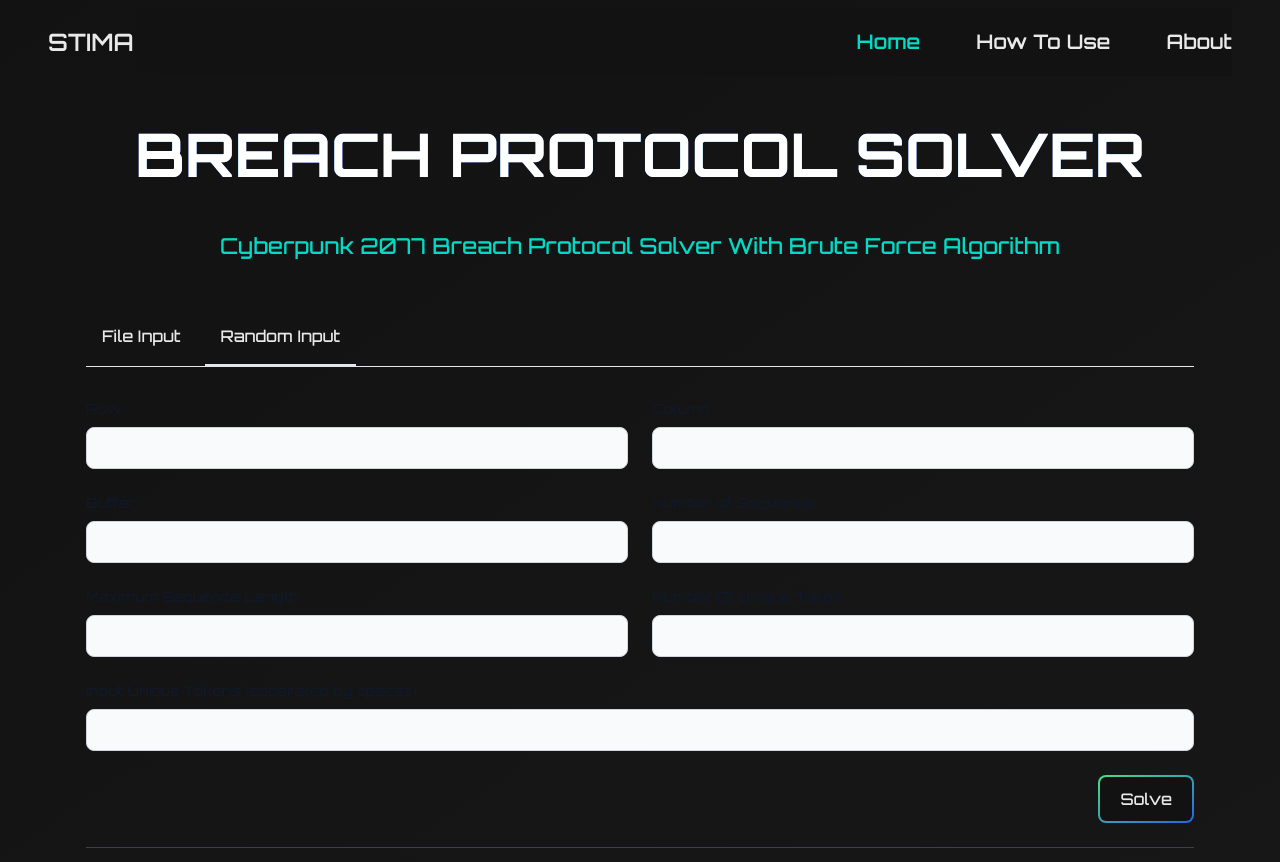
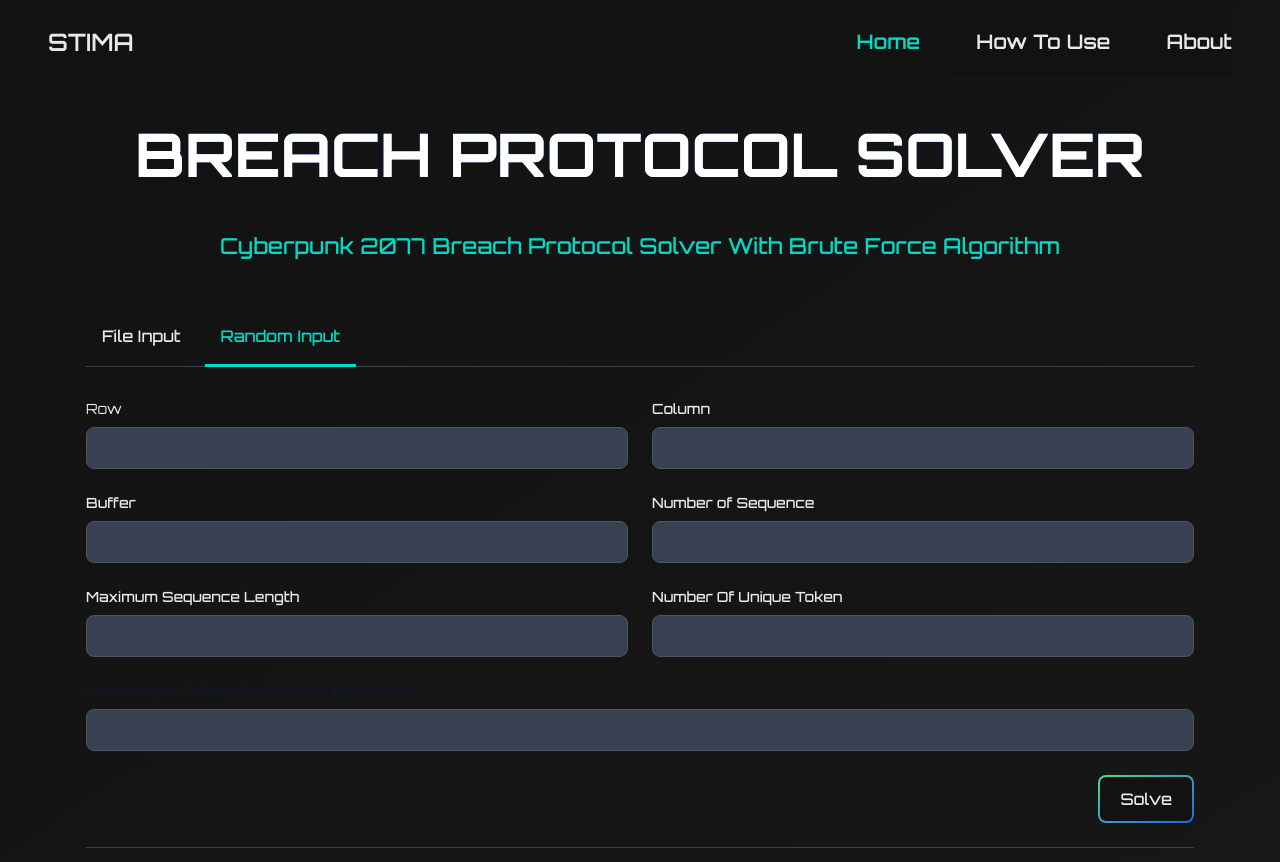
Before and after one commit to ninoaddict/Tucil1_13522068, a Next.js app in the folder src/breach-protocol/: page / in a window 1280 px wide. Both pictures are taken after a click on the button "Random Input". Shown: the top 862 px of the page. Built offline with nearby package versions, Linux system fonts and the light colour scheme; a web font is replaced by a local one.

Commit message:
fix: bruteforce and darkmode

```diff
--- a/src/breach-protocol/app/lib/bruteforce.ts
+++ b/src/breach-protocol/app/lib/bruteforce.ts
@@ -13,6 +13,7 @@
   );
   let maxPoint = 0;
   let maxCoordinate: number[] = [];
+  let isSolutionFound: boolean = false;
 
   // function declaration
   function searchOptimalValue(
@@ -29,11 +30,20 @@
 
     // check current point
     let currPoint = getPoint(token, sequences, rewards);
-    if (currPoint === maxPoint && maxCoordinate.length > coordinates.length) {
-      maxCoordinate = [...coordinates];
-    } else if (currPoint > maxPoint) {
-      maxPoint = currPoint;
-      maxCoordinate = [...coordinates];
+    if (currPoint) {
+      if (!isSolutionFound) {
+        maxPoint = currPoint;
+        maxCoordinate = [...coordinates];
+        isSolutionFound = true;
+      } else if (
+        currPoint === maxPoint &&
+        maxCoordinate.length > coordinates.length
+      ) {
+        maxCoordinate = [...coordinates];
+      } else if (currPoint > maxPoint) {
+        maxPoint = currPoint;
+        maxCoordinate = [...coordinates];
+      }
     }
 
     // check if steps is equal to buffer size
--- a/src/breach-protocol/app/lib/util.ts
+++ b/src/breach-protocol/app/lib/util.ts
@@ -66,10 +66,16 @@
   rewards: number[]
 ) {
   let points = 0;
+  let isFound: boolean = false;
   for (let i = 0; i < sequences.length; i++) {
     if (token.includes(sequences[i])) {
       points += rewards[i];
+      isFound = true;
     }
+  }
+
+  if (!isFound) {
+    return null;
   }
 
   return points;
--- a/src/breach-protocol/app/ui/file-input.tsx
+++ b/src/breach-protocol/app/ui/file-input.tsx
@@ -88,7 +88,7 @@
         <div className="flex items-center justify-center w-full">
           <label
             htmlFor="txt-file"
-            className="flex flex-col items-center justify-center w-full h-56 md:h-64 border-2 border-gray-300 border-dashed rounded-lg cursor-pointer dark:hover:bg-bray-800 bg-gray-700 hover:bg-gray-100 dark:border-gray-600 dark:hover:border-gray-500 dark:hover:bg-gray-600"
+            className="flex flex-col items-center justify-center w-full h-56 md:h-64 border-2 border-dashed rounded-lg cursor-pointer hover:bg-bray-800 bg-gray-700 border-gray-600 hover:border-gray-500 hover:bg-gray-600"
           >
             <div className="flex flex-col items-center justify-center pt-5 pb-6">
               <svg
--- a/src/breach-protocol/app/ui/game.tsx
+++ b/src/breach-protocol/app/ui/game.tsx
@@ -28,14 +28,14 @@
     <>
       <section id="form">
         <div
-          className={`text-md font-medium text-center text-onBackground border-b-[1.5px] dark:border-gray-700 ${orbitron.className} mb-6 md:mb-8`}
+          className={`text-md font-medium text-center text-onBackground border-b-[1.5px] border-gray-700 ${orbitron.className} mb-6 md:mb-8`}
         >
           <ul className="flex flex-wrap -mb-[1.5px]">
             <li className="me-2">
               <button
                 className={`inline-block p-4 border-b-[3px] rounded-t-lg  ${
                   isFileInput
-                    ? "active dark:border-secondary dark:text-secondary"
+                    ? "active border-secondary text-secondary"
                     : "hover:text-secondary hover:border-secondary border-transparent"
                 }`}
                 onClick={() => {
@@ -51,7 +51,7 @@
               <button
                 className={`inline-block p-4 border-b-[3px] rounded-t-lg  ${
                   !isFileInput
-                    ? "active dark:border-secondary dark:text-secondary"
+                    ? "active border-secondary text-secondary"
                     : "hover:text-secondary hover:border-secondary border-transparent"
                 }`}
                 onClick={() => {
--- a/src/breach-protocol/app/ui/manual-input.tsx
+++ b/src/breach-protocol/app/ui/manual-input.tsx
@@ -52,19 +52,11 @@
         className={`${orbitron.className} mx-auto`}
         onSubmit={handleDataSubmit}
       >
-        {/* <input
-          type="number"
-          id="coba"
-          name="coba"
-          className="bg-gray-50 border border-gray-300 text-gray-900 text-sm rounded-lg focus:ring-blue-500 focus:border-blue-500 block w-full p-2.5 dark:bg-gray-700 dark:border-gray-600 dark:placeholder-gray-400 dark:text-onBackground dark:focus:ring-blue-500 dark:focus:border-blue-500"
-          min={1}
-          required
-        /> */}
         <div className="grid gap-6 mb-6 md:grid-cols-2">
           <div>
             <label
               htmlFor="row"
-              className="block mb-2 text-sm font-lg text-gray-900 dark:text-onBackground"
+              className="block mb-2 text-sm font-lg text-onBackground"
             >
               Row
             </label>
@@ -72,7 +64,7 @@
               type="number"
               id="row"
               name="row"
-              className="bg-gray-50 border border-gray-300 text-gray-900 text-sm rounded-lg focus:ring-blue-500 focus:border-blue-500 block w-full p-2.5 dark:bg-gray-700 dark:border-gray-600 dark:placeholder-gray-400 dark:text-onBackground dark:focus:ring-blue-500 dark:focus:border-blue-500"
+              className="border text-sm rounded-lg block w-full p-2.5 bg-gray-700 border-gray-600 placeholder-gray-400 text-onBackground focus:ring-blue-500 focus:border-blue-500"
               min={1}
               required
             />
@@ -80,7 +72,7 @@
           <div>
             <label
               htmlFor="column"
-              className="block mb-2 text-sm font-medium text-gray-900 dark:text-onBackground"
+              className="block mb-2 text-sm font-medium text-onBackground"
             >
               Column
             </label>
@@ -89,14 +81,14 @@
               id="column"
               name="column"
               min={1}
-              className="bg-gray-50 border border-gray-300 text-gray-900 text-sm rounded-lg focus:ring-blue-500 focus:border-blue-500 block w-full p-2.5 dark:bg-gray-700 dark:border-gray-600 dark:placeholder-gray-400 dark:text-onBackground dark:focus:ring-blue-500 dark:focus:border-blue-500"
+              className="border text-sm rounded-lg block w-full p-2.5 bg-gray-700 border-gray-600 placeholder-gray-400 text-onBackground focus:ring-blue-500 focus:border-blue-500"
               required
             />
           </div>
           <div>
             <label
               htmlFor="buffer"
-              className="block mb-2 text-sm font-medium text-gray-900 dark:text-onBackground"
+              className="block mb-2 text-sm font-medium text-onBackground"
             >
               Buffer
             </label>
@@ -105,14 +97,14 @@
               id="buffer"
               name="buffer"
               min={0}
-              className="bg-gray-50 border border-gray-300 text-gray-900 text-sm rounded-lg focus:ring-blue-500 focus:border-blue-500 block w-full p-2.5 dark:bg-gray-700 dark:border-gray-600 dark:placeholder-gray-400 dark:text-onBackground dark:focus:ring-blue-500 dark:focus:border-blue-500"
+              className="border text-sm rounded-lg block w-full p-2.5 bg-gray-700 border-gray-600 placeholder-gray-400 text-onBackground focus:ring-blue-500 focus:border-blue-500"
               required
             />
           </div>
           <div>
             <label
               htmlFor="sequenceNumber"
-              className="block mb-2 text-sm font-medium text-gray-900 dark:text-onBackground"
+              className="block mb-2 text-sm font-medium text-onBackground"
             >
               Number of Sequence
             </label>
@@ -121,14 +113,14 @@
               id="sequenceNumber"
               name="sequenceNumber"
               min={0}
-              className="bg-gray-50 border border-gray-300 text-gray-900 text-sm rounded-lg focus:ring-blue-500 focus:border-blue-500 block w-full p-2.5 dark:bg-gray-700 dark:border-gray-600 dark:placeholder-gray-400 dark:text-onBackground dark:focus:ring-blue-500 dark:focus:border-blue-500"
+              className="border text-sm rounded-lg block w-full p-2.5 bg-gray-700 border-gray-600 placeholder-gray-400 text-onBackground focus:ring-blue-500 focus:border-blue-500"
               required
             />
           </div>
           <div>
             <label
               htmlFor="maxSequenceLength"
-              className="block mb-2 text-sm font-medium text-gray-900 dark:text-onBackground"
+              className="block mb-2 text-sm font-medium text-onBackground"
             >
               Maximum Sequence Length
             </label>
@@ -137,14 +129,14 @@
               id="maxSequenceLength"
               name="maxSequenceLength"
               min={2}
-              className="bg-gray-50 border border-gray-300 text-gray-900 text-sm rounded-lg focus:ring-blue-500 focus:border-blue-500 block w-full p-2.5 dark:bg-gray-700 dark:border-gray-600 dark:placeholder-gray-400 dark:text-onBackground dark:focus:ring-blue-500 dark:focus:border-blue-500"
+              className="border text-sm rounded-lg block w-full p-2.5 bg-gray-700 border-gray-600 placeholder-gray-400 text-onBackground focus:ring-blue-500 focus:border-blue-500"
               required
             />
           </div>
           <div>
             <label
               htmlFor="tokenNumber"
-              className="block mb-2 text-sm font-medium text-gray-900 dark:text-onBackground"
+              className="block mb-2 text-sm font-medium text-onBackground"
             >
               Number Of Unique Token
             </label>
@@ -153,7 +145,7 @@
               id="tokenNumber"
               name="tokenNumber"
               min={1}
-              className="bg-gray-50 border border-gray-300 text-gray-900 text-sm rounded-lg focus:ring-blue-500 focus:border-blue-500 block w-full p-2.5 dark:bg-gray-700 dark:border-gray-600 dark:placeholder-gray-400 dark:text-onBackground dark:focus:ring-blue-500 dark:focus:border-blue-500"
+              className="border text-sm rounded-lg block w-full p-2.5 bg-gray-700 border-gray-600 placeholder-gray-400 text-onBackground focus:ring-blue-500 focus:border-blue-500"
               required
             />
           </div>
@@ -169,7 +161,7 @@
           type="text"
           id="tokens"
           name="tokens"
-          className="bg-gray-50 border border-gray-300 text-gray-900 text-sm rounded-lg focus:ring-blue-500 focus:border-blue-500 block w-full p-2.5 dark:bg-gray-700 dark:border-gray-600 dark:placeholder-gray-400 dark:text-onBackground dark:focus:ring-blue-500 dark:focus:border-blue-500"
+          className="border text-sm rounded-lg block w-full p-2.5 bg-gray-700 border-gray-600 placeholder-gray-400 text-onBackground focus:ring-blue-500 focus:border-blue-500"
           required
         ></input>
         <div className="flex justify-center md:justify-end">
--- a/src/breach-protocol/tailwind.config.ts
+++ b/src/breach-protocol/tailwind.config.ts
@@ -1,7 +1,6 @@
 import type { Config } from "tailwindcss";
 
 const config: Config = {
-  darkMode: "class",
   content: [
     "./pages/**/*.{js,ts,jsx,tsx,mdx}",
     "./components/**/*.{js,ts,jsx,tsx,mdx}",
```
Also changed, not shown: 1 other file (tests, documents, lock files or other folders).
